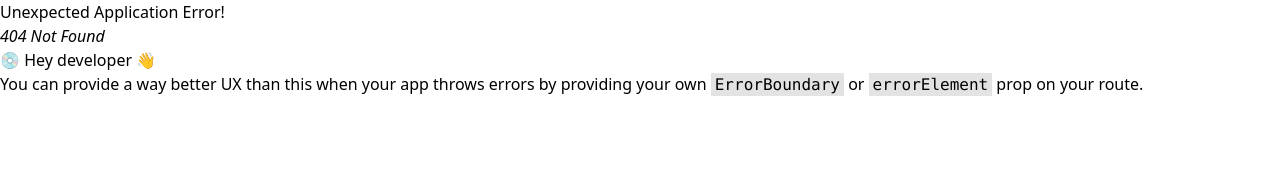
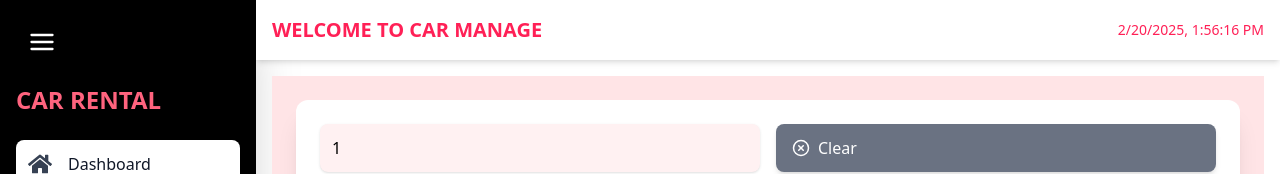
Before and after one commit to sandeeparavindi/React_Car_Rental_Frontend, a React (Vite) app: page /car in a window 1280 px wide. Before the commit this address had no page. Shown: the top 174 px of the page. Built offline with nearby package versions, Linux system fonts and the light colour scheme; no server answers.

Commit message:
navigate car

```diff
--- a/src/App.tsx
+++ b/src/App.tsx
@@ -4,6 +4,7 @@ import {createBrowserRouter, RouterProvider} from "react-router";
 import {RootLayout} from "./components/RootLayout.tsx";
 import Dashboard from "./pages/Dashboard.tsx";
 import Customer from "./pages/Customer.tsx";
+import Car from "./pages/Car.tsx";
 
 function App() {
     const routes = createBrowserRouter([
@@ -13,8 +14,7 @@ function App() {
             children: [
                 { path: "", element: <Dashboard /> },
                 { path: "/customer", element: <Customer /> },
-                // { path: "/item", element: <Item /> },
-                // { path: "/place-order", element: <PlaceOrder /> }
+                { path: "/car", element: <Car /> },
             ]
         }
     ])
--- a/src/components/RootLayout.tsx
+++ b/src/components/RootLayout.tsx
@@ -15,6 +15,7 @@ export function RootLayout() {
     const routeTitles: Record<string, string> = {
         "/": "HOME",
         "/customer": "WELCOME TO CUSTOMER MANAGE",
+        "/car": "WELCOME TO CAR MANAGE",
     };
 
     const title = routeTitles[location?.pathname] || "Shop";
--- a/src/store/store.tsx
+++ b/src/store/store.tsx
@@ -1,11 +1,11 @@
 import {configureStore} from "@reduxjs/toolkit";
 import customerReducer from "../reducers/CustomerReducer";
-// import itemReducer from "../reducers/ItemReducer.ts";
+import carReducer from "../reducers/CarReducer.ts";
 
 export const store = configureStore({
     reducer :{
         customer : customerReducer,
-        // item : itemReducer,
+        car : carReducer,
     }
 })
 
```
